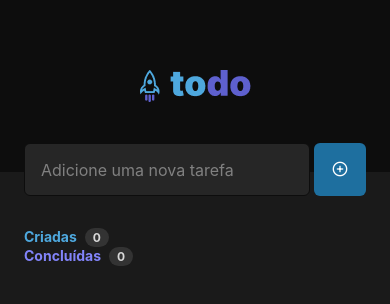
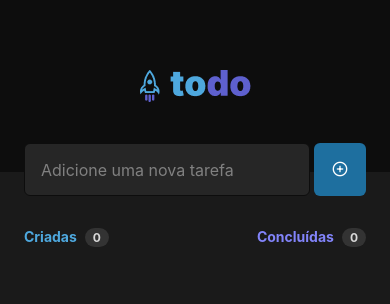
Before and after one commit to TiagoUdH/ignite-challenge-14, a React Native app: screen / in a window 390 px wide. Shown: the top 304 px of the page. Built offline with nearby package versions, Linux system fonts and the light colour scheme.

Commit message:
Implementing List Header Component

```diff
--- a/src/components/Counter/index.tsx
+++ b/src/components/Counter/index.tsx
@@ -7,7 +7,7 @@ type Props = {
     isFinished?: boolean,
 }
 
-export function Counter({ description, value, isFinished = false }: Props){
+export function Counter({ description, value, isFinished = false }: Props) {
     return (
         <View style={styles.container}>
             <Text style={isFinished ? { ...styles.text, ...styles.textFinished } : { ...styles.text, ...styles.textCreated }}>{description}</Text>
--- /dev/null
+++ b/src/components/List/Header/index.tsx
@@ -0,0 +1,20 @@
+import { View } from "react-native";
+import { Counter } from "../../Counter";
+import { styles } from "./styles";
+
+export function Header(){
+    return (
+        <View style={styles.container}>
+            <Counter
+                description="Criadas"
+                value={0}
+            />
+
+            <Counter
+                description="Concluídas"
+                value={0}
+                isFinished
+            />
+        </View>
+    )
+}
--- /dev/null
+++ b/src/components/List/Header/styles.ts
@@ -0,0 +1,9 @@
+import { StyleSheet } from "react-native";
+
+export const styles = StyleSheet.create({
+    container: {
+        flexDirection: 'row',
+        justifyContent: 'space-between',
+        marginBottom: 20
+    }
+})
--- a/src/components/List/index.tsx
+++ b/src/components/List/index.tsx
@@ -1,20 +1,11 @@
 import { View } from "react-native";
-import { Counter } from "../Counter";
+import { Header } from "./Header";
 import { styles } from "./styles";
 
 export function List() {
     return (
         <View style={styles.container}>
-            <Counter
-                description="Criadas"
-                value={0}
-            />
-
-            <Counter
-                description="Concluídas"
-                value={0}
-                isFinished
-            />
+            <Header />
         </View>
     )
 }
```
